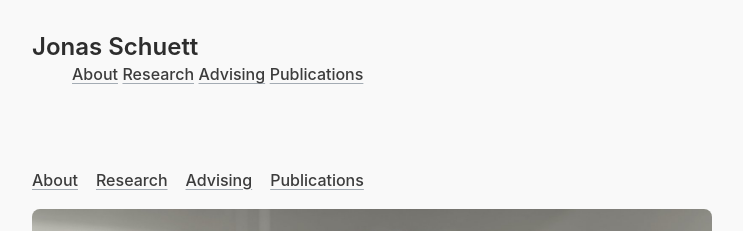
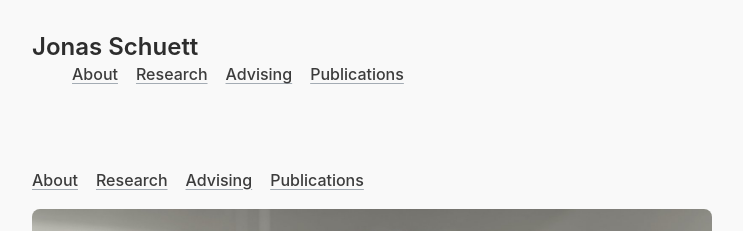
Before and after one commit to jonasschuett/jonasschuett.github.io, a Jekyll site: the page built from index.html, in a window 1280 px wide. Shown: the top 231 px of the page, without its empty margins (268-1011 px from the left). Built offline with Jekyll 4.4.1, drawn with Linux system fonts in a browser that asks for light colours; nearby versions of some CDN libraries; the list of posts is cut into pages by our own code.

Commit message:
Update default.html

```diff
--- a/_layouts/default.html
+++ b/_layouts/default.html
@@ -13,9 +13,9 @@
           <script src="https://kit.fontawesome.com/82caf88c74.js" crossorigin="anonymous"></script>
         </h2>
         <ul class="nav">
-            <a class="nav-link active" href="#about">About</a>
-            <a class="nav-link" href="#research">Research</a>
-            <a class="nav-link" href="#advising">Advising</a>
+            <a class="nav-link active" href="#about">About</a> &nbsp;&nbsp;
+            <a class="nav-link" href="#research">Research</a> &nbsp;&nbsp;
+            <a class="nav-link" href="#advising">Advising</a> &nbsp;&nbsp;
             <a class="nav-link" href="#publications">Publications</a>
         </ul>
       </header>
```
